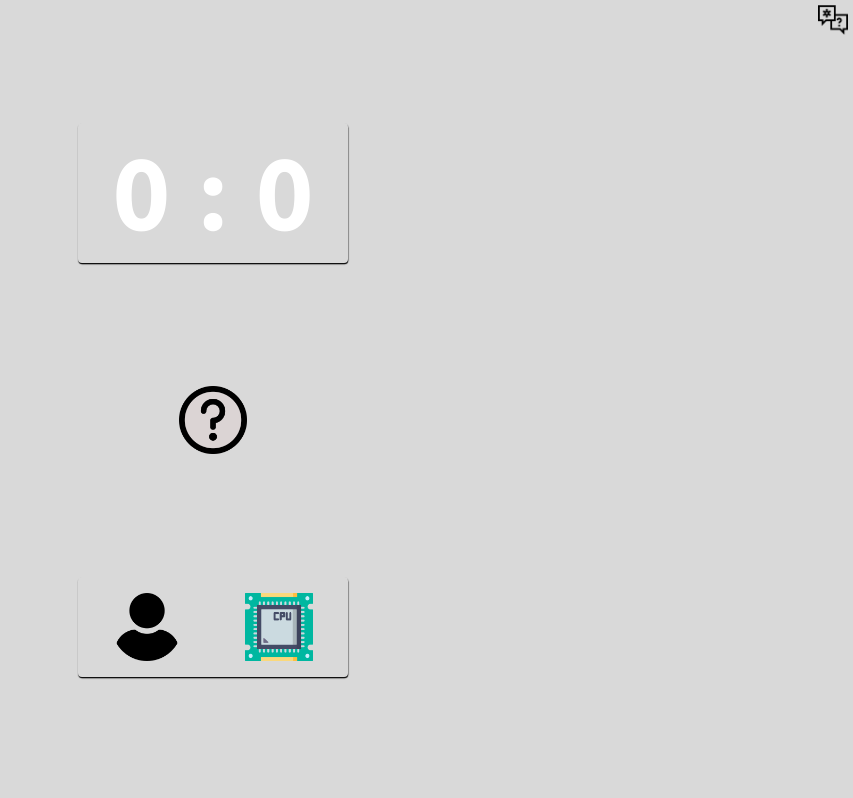
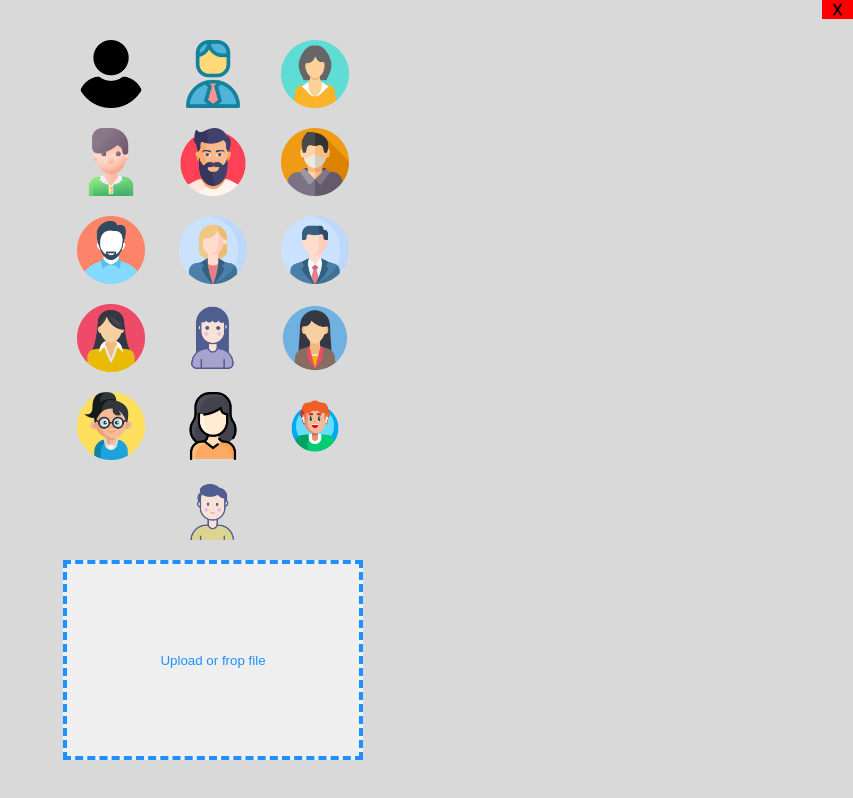
Before and after one commit to ButchBet/Rock-Paper-and-Scissors-, a plain HTML site: page index.html in a window 1280 px wide. Shown: the whole page, without its empty margins (427-1280 px from the left). Drawn offline with Linux system fonts and the light colour scheme.

Commit message:
Creted the structure and style of the upload and drop file, the next step is to create an script to capture the image and place it in the user icon.

```diff
--- a/css/style.css
+++ b/css/style.css
@@ -68,7 +68,8 @@ body,
     align-items: center;
 }
 
-body {
+body,
+.selection__button {
     position: relative;
 }
 
@@ -76,7 +77,8 @@ body {
 .settingAndQuestionsPanel,
 .settingAndQuestionsPanel__exit,
 .selection,
-.selection__exit {
+.selection__exit,
+.selection_input {
     position: absolute;
 }
 
@@ -109,7 +111,8 @@ body {
 .result__img,
 .players__img,
 .element__icon,
-.element__img  {
+.element__img,
+.selection_input  {
     width: 100%;
     height: 100%;
 }
@@ -281,3 +284,7 @@ body {
     overflow-y: scroll;
     list-style: none;
 }
+
+.selection_input  {
+    opacity: 0;
+}
--- a/index.html
+++ b/index.html
@@ -79,7 +79,7 @@
 
     </section>
 
-    <section class="selection hidden" id="selection">
+    <section class="selection" id="selection">
         <figure class="selection__exit" id="closeSelection">
             <img src="./assets/close.png" alt="Close 'X' icon" class="selection__img">
         </figure>
@@ -183,7 +183,9 @@
         </ul>
 
         <button class="selection__button">
-            Upload or frop file
+            <p class="selection__text">Upload or frop file</p>
+
+            <input type="file" class="selection_input" id="selectionInput">
         </button>
     </section>
 </body>
--- a/js/script.js
+++ b/js/script.js
@@ -134,3 +134,5 @@ elements.forEach((element) => {
         selection.classList.add('hidden');
     })
 });
+
+// Script to get the file when dop or upload file since the input button
```
